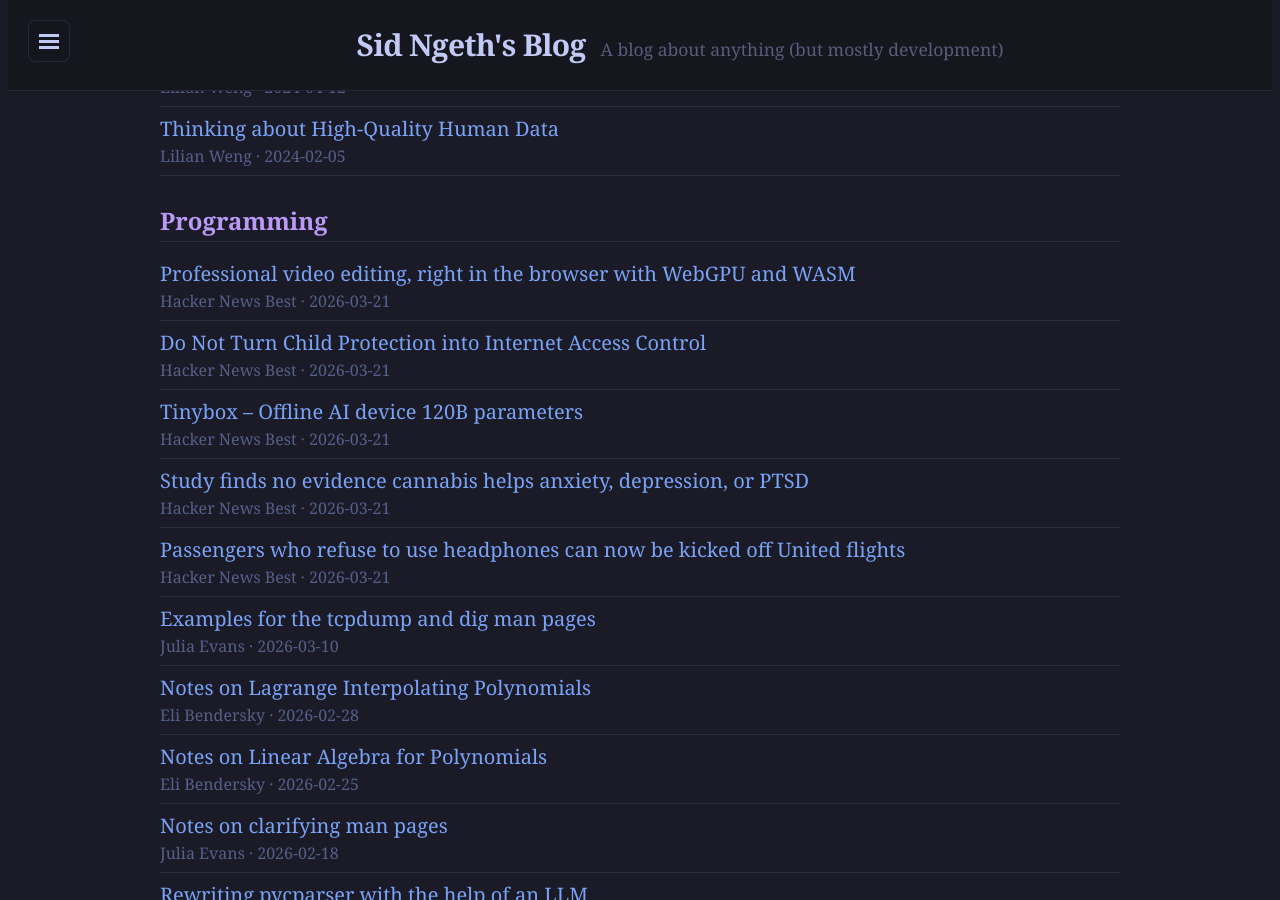
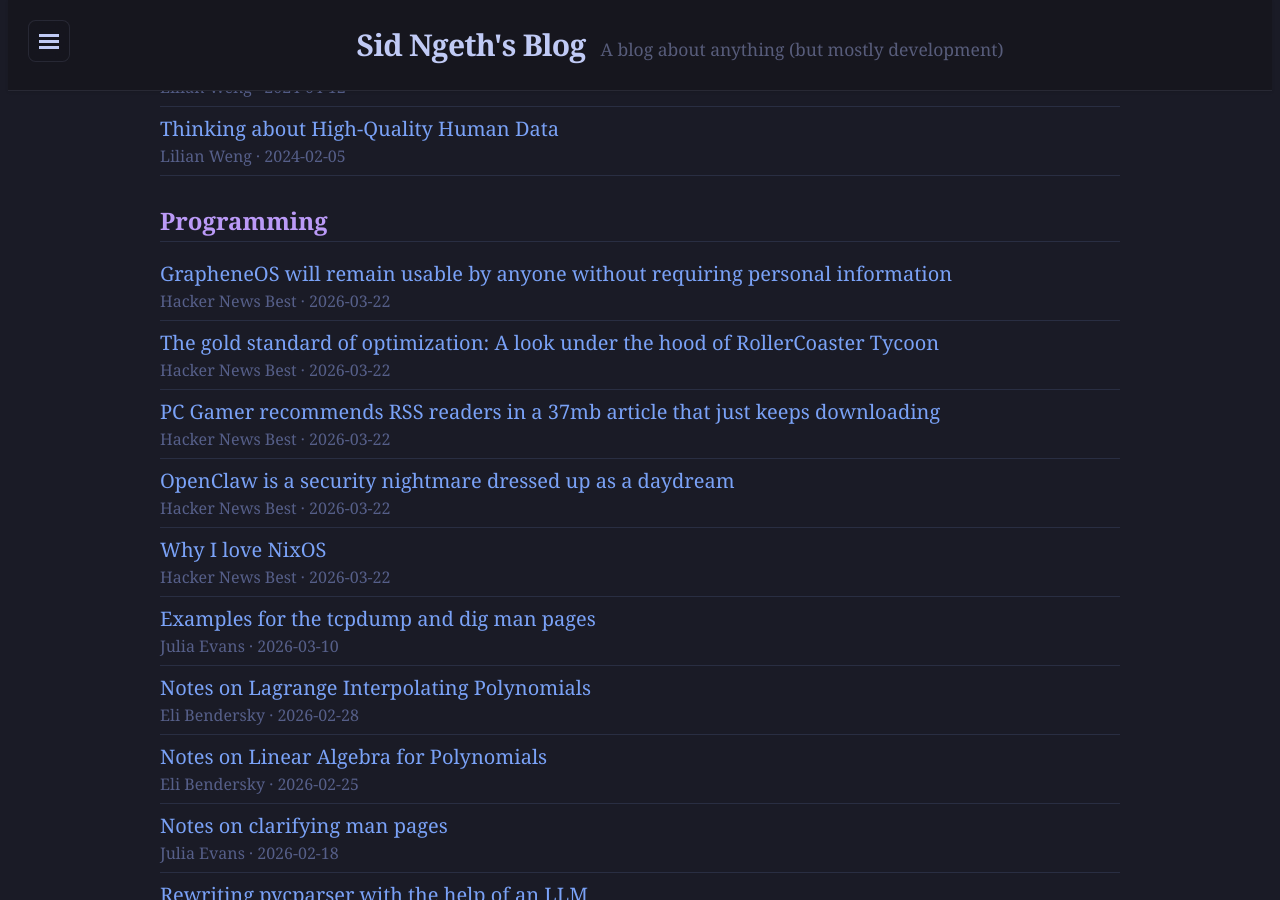
Before and after one commit to sngeth/sngeth.github.io, a Jekyll site: the page built from reading.md, in a window 1280 px wide and 900 px high, scrolled down 1181 px. Built offline with Jekyll 4.4.1, drawn with Linux system fonts in a browser that asks for light colours; comment, search, counter and statistics services are not loaded; some of the changed text lies outside the part shown.

Commit message:
Update reading list from RSS feeds

```diff
--- a/_data/reading_list.yml
+++ b/_data/reading_list.yml
@@ -1,43 +1,68 @@
+- title: Beats now have notes
+  url: "https://simonwillison.net/2026/Mar/23/beats-now-have-notes/#atom-everything"
+  date: 2026-03-23
+  source: Simon Willison
+  category: ai
+- title: Starlette 1.0 skill
+  url: "https://simonwillison.net/2026/Mar/23/starlette-1-skill/#atom-everything"
+  date: 2026-03-23
+  source: Simon Willison
+  category: ai
+- title: "Life, Loss, and the Wisdom of Rivers"
+  url: "https://www.themarginalian.org/2026/03/22/olivia-laing-to-the-river/"
+  date: 2026-03-23
+  source: The Marginalian
+  category: philosophy
+- title: Experimenting with Starlette 1.0 with Claude skills
+  url: "https://simonwillison.net/2026/Mar/22/starlette/#atom-everything"
+  date: 2026-03-22
+  source: Simon Willison
+  category: ai
+- title: PCGamer Article Performance Audit
+  url: "https://simonwillison.net/2026/Mar/22/pcgamer-audit/#atom-everything"
+  date: 2026-03-22
+  source: Simon Willison
+  category: ai
+- title: JavaScript Sandboxing Research
+  url: "https://simonwillison.net/2026/Mar/22/javascript-sandboxing-research/#atom-everything"
+  date: 2026-03-22
+  source: Simon Willison
+  category: ai
+- title: GrapheneOS will remain usable by anyone without requiring personal information
+  url: "https://grapheneos.social/@GrapheneOS/116261301913660830"
+  date: 2026-03-22
+  source: Hacker News Best
+  category: programming
+- title: "The gold standard of optimization: A look under the hood of RollerCoaster Tycoon"
+  url: "https://larstofus.com/2026/03/22/the-gold-standard-of-optimization-a-look-under-the-hood-of-rollercoaster-tycoon/"
+  date: 2026-03-22
+  source: Hacker News Best
+  category: programming
+- title: PC Gamer recommends RSS readers in a 37mb article that just keeps downloading
+  url: "https://stuartbreckenridge.net/2026-03-19-pc-gamer-recommends-rss-readers-in-a-37mb-article/"
+  date: 2026-03-22
+  source: Hacker News Best
+  category: programming
+- title: OpenClaw is a security nightmare dressed up as a daydream
+  url: "https://composio.dev/content/openclaw-security-and-vulnerabilities"
+  date: 2026-03-22
+  source: Hacker News Best
+  category: programming
+- title: Why I love NixOS
+  url: "https://www.birkey.co/2026-03-22-why-i-love-nixos.html"
+  date: 2026-03-22
+  source: Hacker News Best
+  category: programming
+- title: "The Music of Trees: Improvisation, Iteration, and the Science of Immortality"
+  url: "https://www.themarginalian.org/2026/03/22/old-growth-orion/"
+  date: 2026-03-22
+  source: The Marginalian
+  category: philosophy
 - title: "Place, Personhood, and the Hippocampus: The Fascinating Science of Magnetism, Autonoeic Consciousness, and What Makes Us Who We Are"
   url: "https://www.themarginalian.org/2026/03/21/wayfinding-m-r-oconnor/"
   date: 2026-03-22
   source: The Marginalian
   category: philosophy
-- title: Profiling Hacker News users based on their comments
-  url: "https://simonwillison.net/2026/Mar/21/profiling-hacker-news-users/#atom-everything"
-  date: 2026-03-21
-  source: Simon Willison
-  category: ai
-- title: Using Git with coding agents
-  url: "https://simonwillison.net/guides/agentic-engineering-patterns/using-git-with-coding-agents/#atom-everything"
-  date: 2026-03-21
-  source: Simon Willison
-  category: ai
-- title: "Professional video editing, right in the browser with WebGPU and WASM"
-  url: "https://tooscut.app/"
-  date: 2026-03-21
-  source: Hacker News Best
-  category: programming
-- title: Do Not Turn Child Protection into Internet Access Control
-  url: "https://news.dyne.org/child-protection-is-not-access-control/"
-  date: 2026-03-21
-  source: Hacker News Best
-  category: programming
-- title: Tinybox – Offline AI device 120B parameters
-  url: "https://tinygrad.org/#tinybox"
-  date: 2026-03-21
-  source: Hacker News Best
-  category: programming
-- title: "Study finds no evidence cannabis helps anxiety, depression, or PTSD"
-  url: "https://www.sciencedaily.com/releases/2026/03/260319044656.htm"
-  date: 2026-03-21
-  source: Hacker News Best
-  category: programming
-- title: Passengers who refuse to use headphones can now be kicked off United flights
-  url: "https://www.cnn.com/2026/03/21/travel/travel-news-happiest-countries"
-  date: 2026-03-21
-  source: Hacker News Best
-  category: programming
 - title: "The Art of Solitude: Buddhist Scholar and Teacher Stephen Batchelor on Contemplative Practice and Creativity"
   url: "https://www.themarginalian.org/2026/03/21/the-art-of-solitude-stephen-batchelor/"
   date: 2026-03-21
@@ -48,36 +73,11 @@
   date: 2026-03-21
   source: The Marginalian
   category: philosophy
-- title: "When Your Parents Are Dying: Some of the Simplest, Most Difficult and Redemptive Life-Advice You’ll Ever Receive"
-  url: "https://www.themarginalian.org/2026/03/20/when-your-parents-are-dying-mary-gaitskill/"
-  date: 2026-03-21
-  source: The Marginalian
-  category: philosophy
-- title: "Turbo Pascal 3.02A, deconstructed"
-  url: "https://simonwillison.net/2026/Mar/20/turbo-pascal/#atom-everything"
-  date: 2026-03-20
-  source: Simon Willison
-  category: ai
-- title: "Quoting Kimi.ai @Kimi_Moonshot"
-  url: "https://simonwillison.net/2026/Mar/20/cursor-on-kimi/#atom-everything"
-  date: 2026-03-20
-  source: Simon Willison
-  category: ai
 - title: "Bitch: a history"
   url: "https://aeon.co/essays/what-the-evolution-of-bitch-says-about-gender-and-power?utm_source=rss-feed"
   date: 2026-03-20
   source: Aeon
   category: philosophy
-- title: "Music, the Neural Harmonics of Emotion, and How Love Recomposes the Brain"
-  url: "https://www.themarginalian.org/2026/03/20/general-theory-of-love-music-emotion/"
-  date: 2026-03-20
-  source: The Marginalian
-  category: philosophy
-- title: Thoughts on OpenAI acquiring Astral and uv/ruff/ty
-  url: "https://simonwillison.net/2026/Mar/19/openai-acquiring-astral/#atom-everything"
-  date: 2026-03-19
-  source: Simon Willison
-  category: ai
 - title: Running against time
   url: "https://aeon.co/videos/movement-is-a-life-philosophy-for-an-87-year-old-runner?utm_source=rss-feed"
   date: 2026-03-19
```
